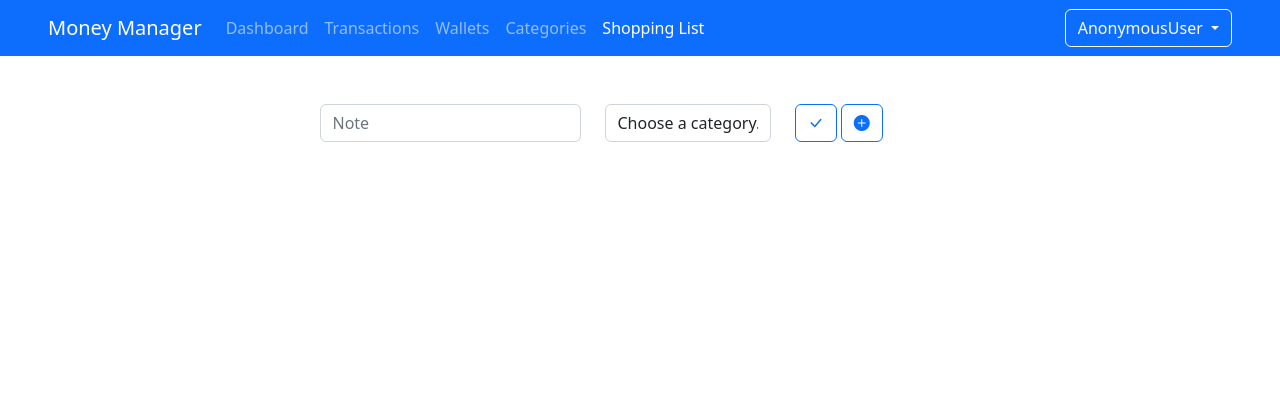
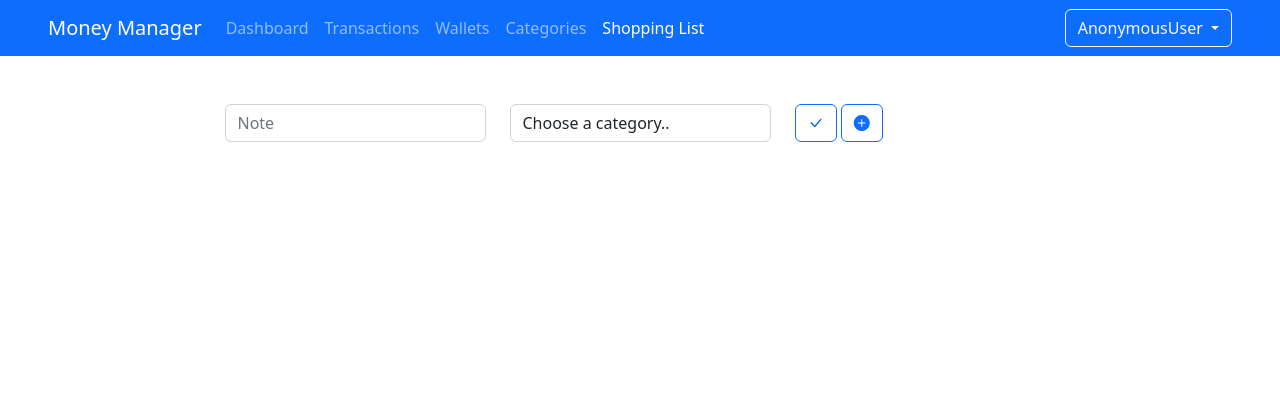
Before and after one commit to irfanalmsyah/SiBudi, a Django app: template backend/templates/shoppinglist.html in a window 1280 px wide. Shown: the top 420 px of the page. Run offline with Django 3.2, Linux system fonts and the light colour scheme; the template is opened without the code that fills it, so the values that code supplies are empty; some libraries are stand-ins or nearby versions.

Commit message:
fixed layout

```diff
--- a/backend/templates/shoppinglist.html
+++ b/backend/templates/shoppinglist.html
@@ -39,7 +39,7 @@
                 <div class="col-3">
                     <input type="text" class="form-control" name="shoppinglist_note" placeholder="Note" required>
                 </div>
-                <div class="col-2">
+                <div class="col-3">
                     <select class="form-control" id="exampleFormControlSelect1" name="category">
                         <option value="">Choose a category..</option>
                         {%for category in categories%}
@@ -49,7 +49,7 @@
                         {%endfor%}
                     </select>
                 </div>
-                <div class="col-2">
+                <div class="col-3">
                     <input type="checkbox" name="shoppinglist_isDone" class="btn-check" id="btn-check" autocomplete="off" >
                     <label class="btn btn-outline-primary" for="btn-check"><i class="bi bi-check-lg"></i></label>
                     <button class="btn btn-outline-primary" type="submit" name="method" value="create"><i class="bi bi-plus-circle-fill"></i></button>
```
